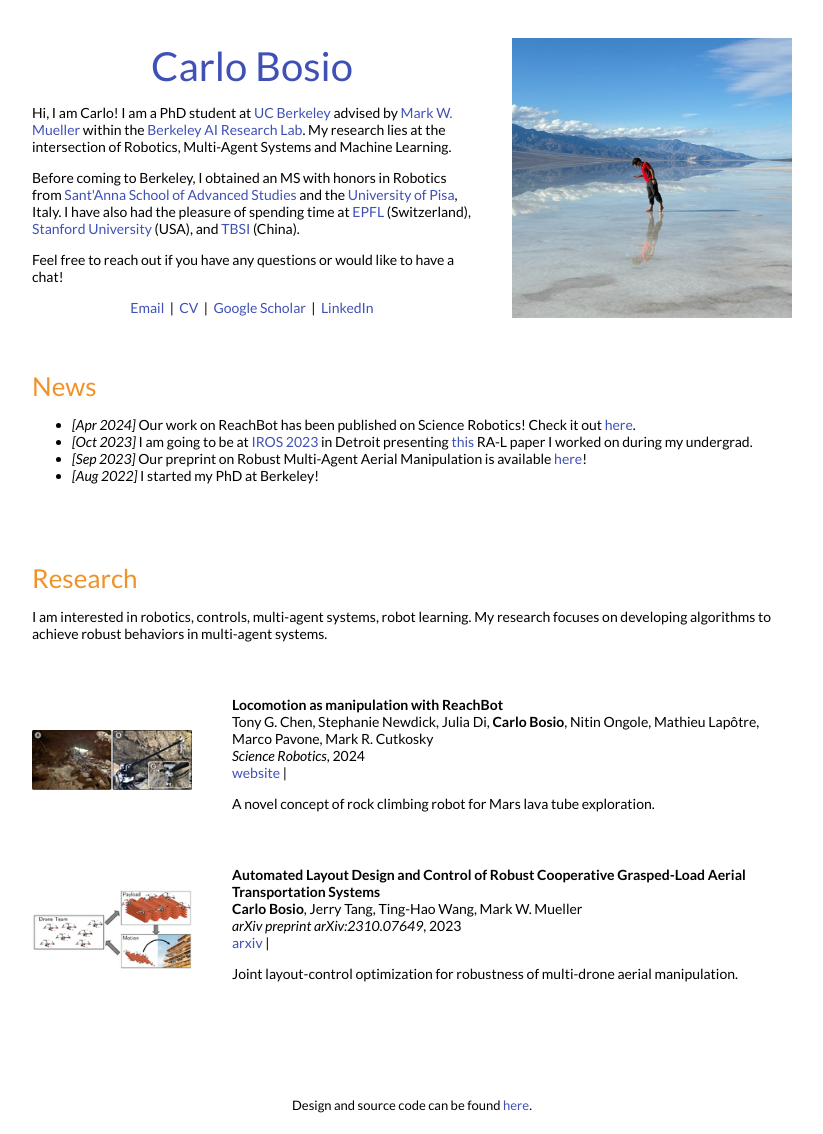
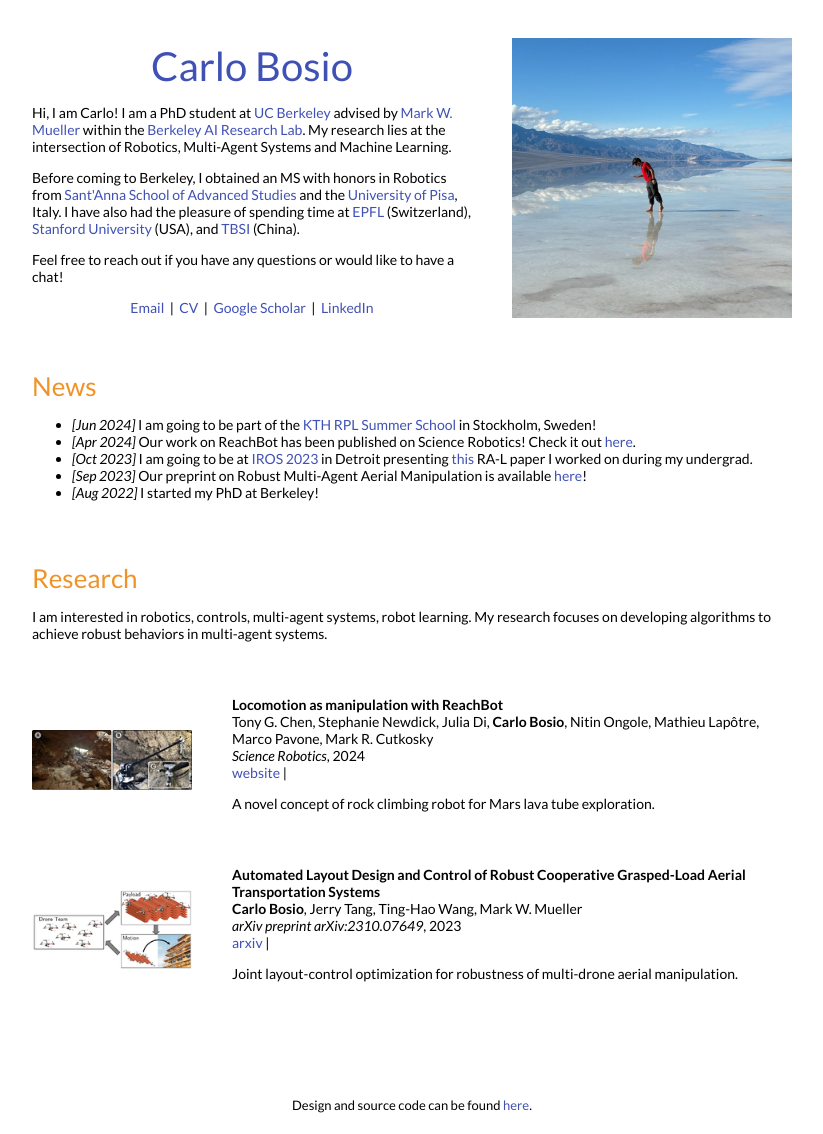
Before and after one commit to carlobosio/carlobosio.github.io, a Jekyll site: the page built from _posts/2024-04-05-reachbot.markdown, in a window 1280 px wide. Shown: the whole page, without its empty margins (228-1051 px from the left). Built offline with Jekyll 4.4.1, drawn with Linux system fonts in a browser that asks for light colours.

Commit message:
rpl summer school news

```diff
--- a/_layouts/default.html
+++ b/_layouts/default.html
@@ -63,6 +63,7 @@
               <h2 style="color:#f09228">News</h2>
               <div style="height:120px;padding:0%;width:100%;border:0px;overflow:auto;vertical-align:middle">
                 <ul class = "list">
+                  <li><em>[Jun 2024]</em> I am going to be part of the <a href="https://summer-school.rpl.eecs.kth.se/">KTH RPL Summer School</a> in Stockholm, Sweden!</li>
                   <li><em>[Apr 2024]</em> Our work on ReachBot has been published on Science Robotics! Check it out <a href="https://www.science.org/doi/full/10.1126/scirobotics.adi9762">here</a>.</li>
                   <li><em>[Oct 2023]</em> I am going to be at <a href="https://ieee-iros.org/">IROS 2023</a> in Detroit presenting <a href="https://ieeexplore.ieee.org/abstract/document/10075411">this</a> RA-L paper I worked on during my undergrad.</li>
                   <li><em>[Sep 2023]</em> Our preprint on Robust Multi-Agent Aerial Manipulation is available <a href="https://arxiv.org/abs/2310.07649">here</a>!</li>
```
